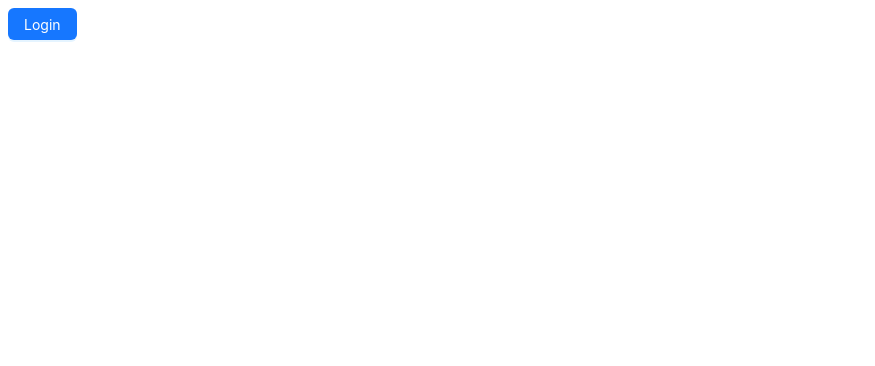
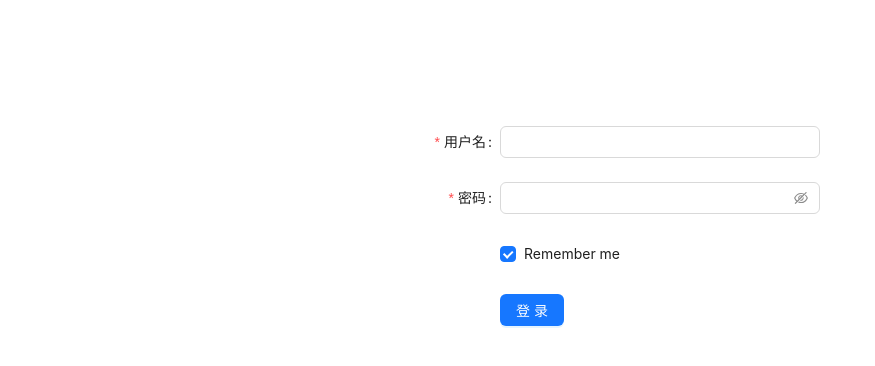
Before and after one commit to AB-programming/FastDeer-Admin, a React (Vite) app: page / in a window 1280 px wide. Shown: the top 366 px of the page, without its empty margins (0-875 px from the left). Built offline with nearby package versions, Linux system fonts and the light colour scheme.

Commit message:
Add: Login UI page

```diff
--- a/src/authMiddleware.tsx
+++ b/src/authMiddleware.tsx
@@ -9,7 +9,7 @@ export const Auth = (element: React.ReactNode) => {
             value =>
                 (
                     <Suspense fallback={<h1>Loading...</h1>}>
-                        {value.isAuthenticated ? element : <Login/>}
+                        {value.isAuthenticated ? element : <Login />}
                     </Suspense>
                 )
         }
--- /dev/null
+++ b/src/components/Login/index.css
@@ -0,0 +1,10 @@
+.form {
+    margin: 10% auto;
+    padding-right: 120px;
+}
+
+body {
+    /*background-image: url("public/login-background.webp");*/
+    background-size: cover;
+    background-repeat: no-repeat;
+}
--- a/src/components/Login/index.tsx
+++ b/src/components/Login/index.tsx
@@ -1,19 +1,43 @@
-import {Button} from "antd";
 import {AuthContext} from "../../hooks/useAuth";
 import {useNavigate} from "react-router-dom";
 import axios from "axios";
+import { Button, Checkbox, Form, Input } from 'antd';
+import {useState} from "react";
+import "./index.css"
 
 export default function Login() {
-    const navigate = useNavigate()
+    const navigate = useNavigate();
+
+    const [username, setUsername] = useState('');
+    const [password, setPassword] = useState('');
+
+    const onFiledChange = (changeField) => {
+        if (changeField[0].name[0] === 'username') {
+            setUsername(changeField[0].value)
+        } else {
+            setPassword(changeField[0].value)
+        }
+    }
+
+    type FieldType = {
+        username?: string;
+        password?: string;
+        remember?: boolean;
+        login?: (token: string) => void
+    };
 
     const login = async (login: (token: string) => void) => {
+        if (username === '' || password === '') {
+            return;
+        }
         try {
             const res = await axios.post(import.meta.env.VITE_END_ADDRESS + '/admin/login', {
-                username: 'user',
-                password: '123'
+                username: username,
+                password: password
             });
 
             const loginRes = res.data as HttpResponse<string>
+            console.log(loginRes)
             if (loginRes.code === '200') {
                 login(loginRes.data)
                 navigate('/')
@@ -27,7 +51,46 @@ export default function Login() {
         <AuthContext.Consumer>
             {
                 value => {
-                    return <Button type='primary' onClick={() => login(value.login)}>Login</Button>
+                    return <Form
+                        className={'form'}
+                        name="basic"
+                        labelCol={{span: 8}}
+                        wrapperCol={{span: 16}}
+                        style={{maxWidth: 600}}
+                        initialValues={{remember: true}}
+                        onFieldsChange={onFiledChange}
+                        autoComplete="off"
+                    >
+                        <Form.Item<FieldType>
+                            label="用户名"
+                            name="username"
+                            rules={[{required: true, message: '请输入用户名！'}]}
+                        >
+                            <Input/>
+                        </Form.Item>
+
+                        <Form.Item<FieldType>
+                            label="密码"
+                            name="password"
+                            rules={[{required: true, message: '请输入密码！'}]}
+                        >
+                            <Input.Password/>
+                        </Form.Item>
+
+                        <Form.Item<FieldType>
+                            name="remember"
+                            valuePropName="checked"
+                            wrapperCol={{offset: 8, span: 16}}
+                        >
+                            <Checkbox>Remember me</Checkbox>
+                        </Form.Item>
+
+                        <Form.Item wrapperCol={{offset: 8, span: 16}}>
+                            <Button type="primary" htmlType="submit" onClick={() => login(value.login)}>
+                                登录
+                            </Button>
+                        </Form.Item>
+                    </Form>
                 }
             }
         </AuthContext.Consumer>
--- a/src/hooks/useLoginStatus.ts
+++ b/src/hooks/useLoginStatus.ts
@@ -6,8 +6,9 @@ export async function useLoginStatus(): Promise<boolean> {
         return false;
     }
     try {
-        const res = await axios.get(import.meta.env.VITE_END_ADDRESS + '/admin/isLogin');
+        const res = await axios.get(import.meta.env.VITE_END_ADDRESS + '/admin/isLogin?token=' + token);
         const isLoginRes = res.data as HttpResponse<boolean>;
+        console.log(isLoginRes)
         if (isLoginRes.code === '200') {
             return isLoginRes.data
         } else {
```
Also changed, not shown: src/routes/index.tsx (+6 -4 lines), public/login-background.webp (added).
